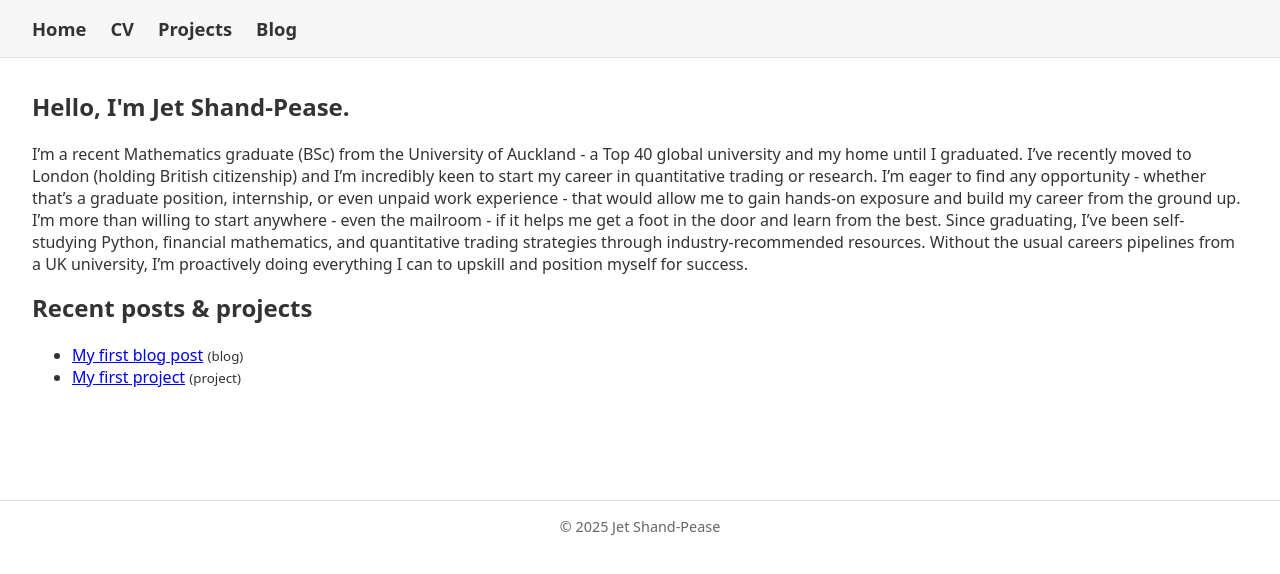
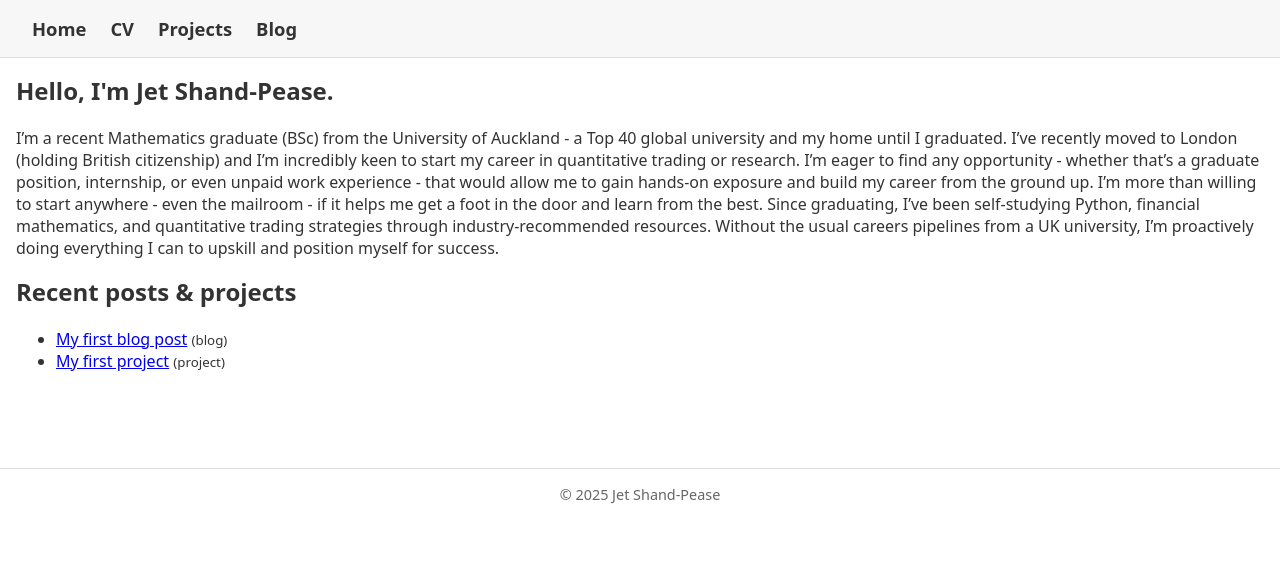
Before and after one commit to jetshandpease/jetsh, a plain HTML site: page index.html in a window 1280 px wide. Drawn offline with Linux system fonts and the light colour scheme.

Commit message:
Update style.css

```diff
--- a/style.css
+++ b/style.css
@@ -3,6 +3,6 @@ body {font-family: system-ui, sans-serif; margin: 0; color: #333;}
 .nav {display: flex; gap: 1.5rem; font-size: 1.15rem; font-weight: 600;}
 .nav a {text-decoration: none; color: #333;}
 .nav a:hover {color: #0066cc;}
-main {padding: 2rem;}
+main {padding: 1em; margin: 0 auto;}
 footer {padding: 1rem; text-align: center; font-size: 0.9rem; color: #666; border-top: 1px solid #e0e0e0; margin-top: 4rem;}
 h1, h2 {margin-top: 0;}
```
